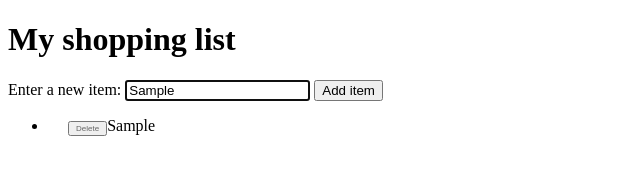
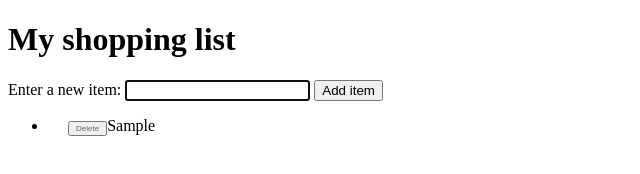
Before and after one commit to PlatFll/Rock-Paper-Scissors-TOP, a plain HTML site: page index.html in a window 1280 px wide. Both pictures are taken after typing "Sample" into the empty fields and a click on the button "Add item". Shown: the full height of the page, 0-640 px from the left. Drawn offline with Linux system fonts and the light colour scheme.

Commit message:
Fixed input's value not resetting
small syntax mistake

```diff
--- a/index.html
+++ b/index.html
@@ -39,7 +39,7 @@
 
         function doSomething() {
             const newItem = inputList.value;
-            inputList.val = '';
+            inputList.value = '';
 
             const listItem = document.createElement("li");
             const deleteButton = document.createElement("button");
```
